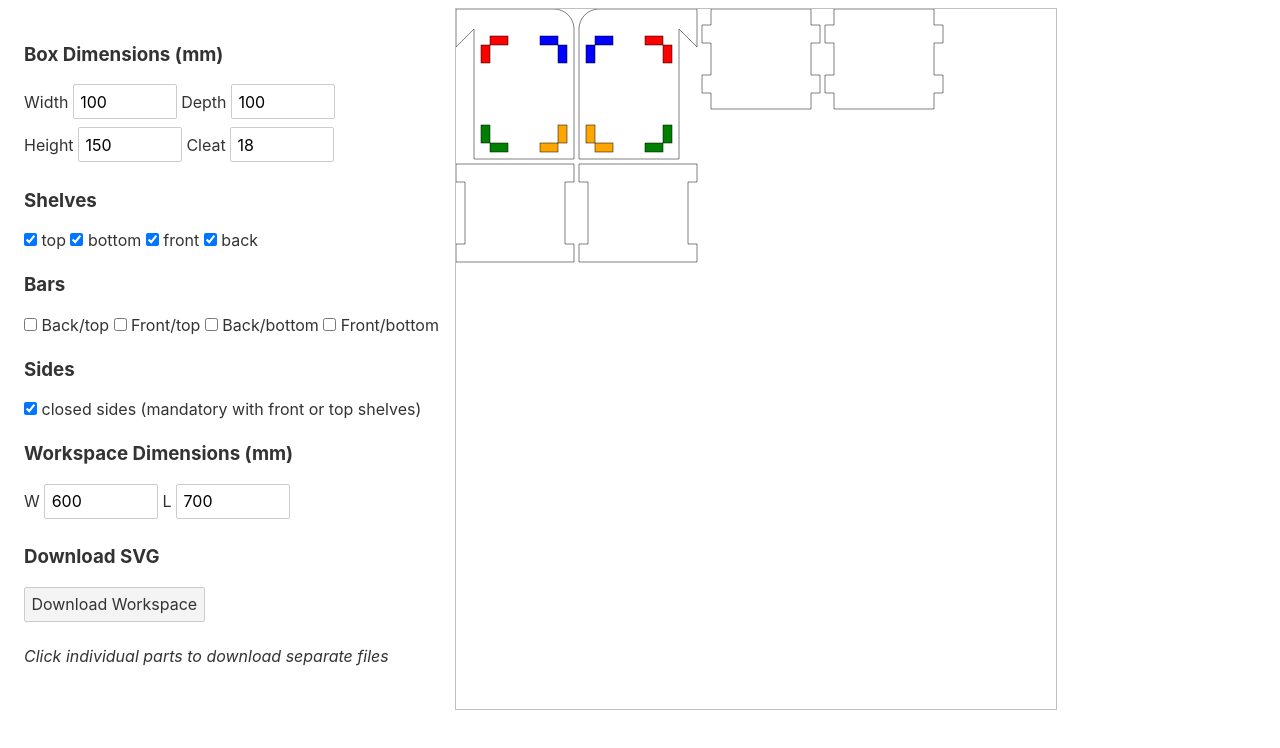
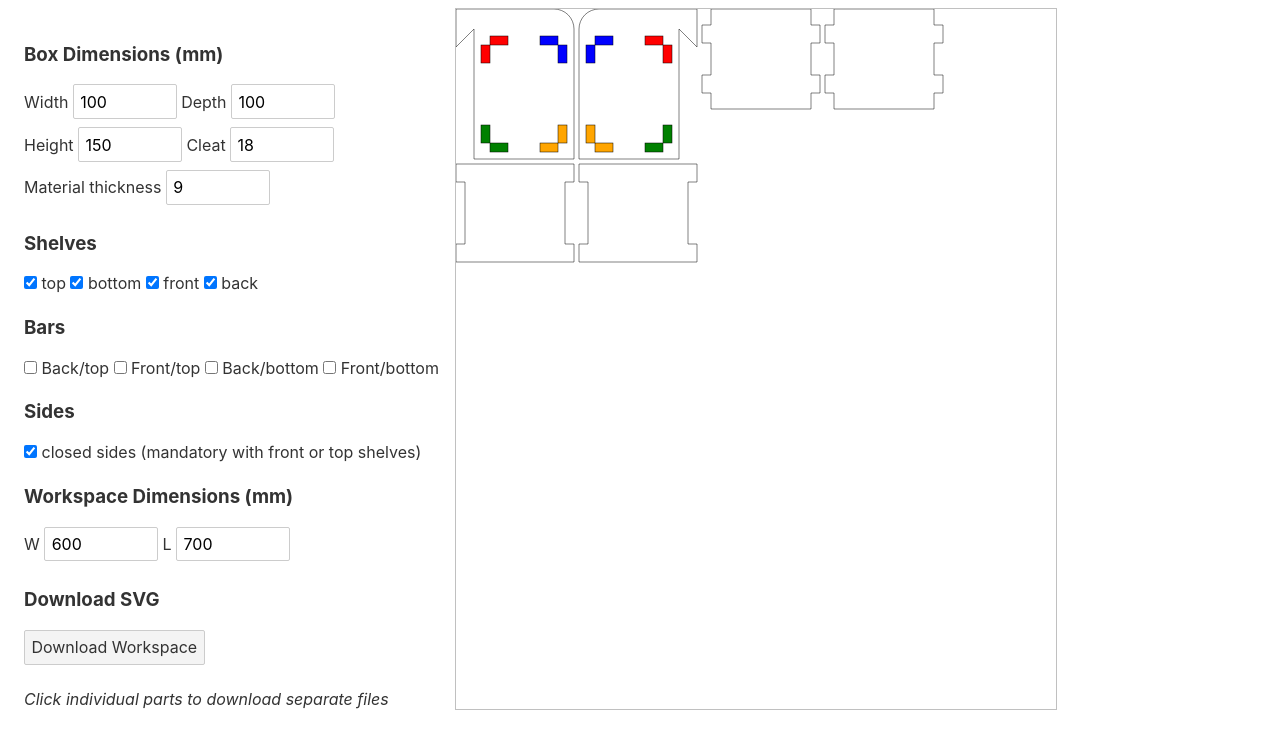
Before and after one commit to lizzard77/cnc-french-cleat-box-designer, a Svelte app: page / in a window 1280 px wide. Shown: the top 748 px of the page. Built offline with nearby package versions, Linux system fonts and the light colour scheme.

Commit message:
Make material thickness configurable

```diff
--- a/src/App.svelte
+++ b/src/App.svelte
@@ -111,6 +111,8 @@
         <br />
         Height <input type=number bind:value={$box.height} min=0 max=500 />
         Cleat <input type=number bind:value={$cleatWidth} min=0 max=500 />
+        <br />
+        Material thickness <input type=number bind:value={$thickness} min=0 max=500 />
         </nobr>
     </div>
     <div>
```
